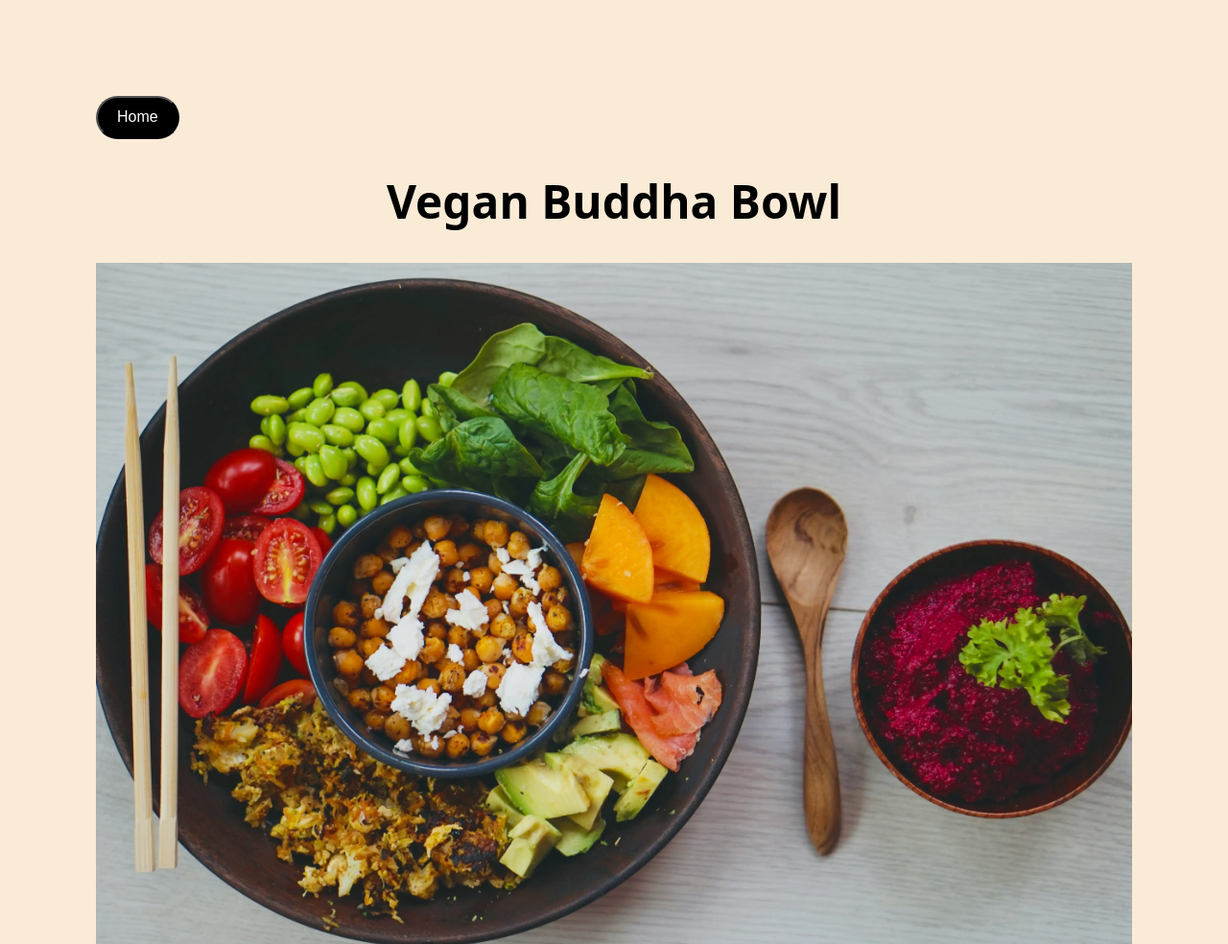
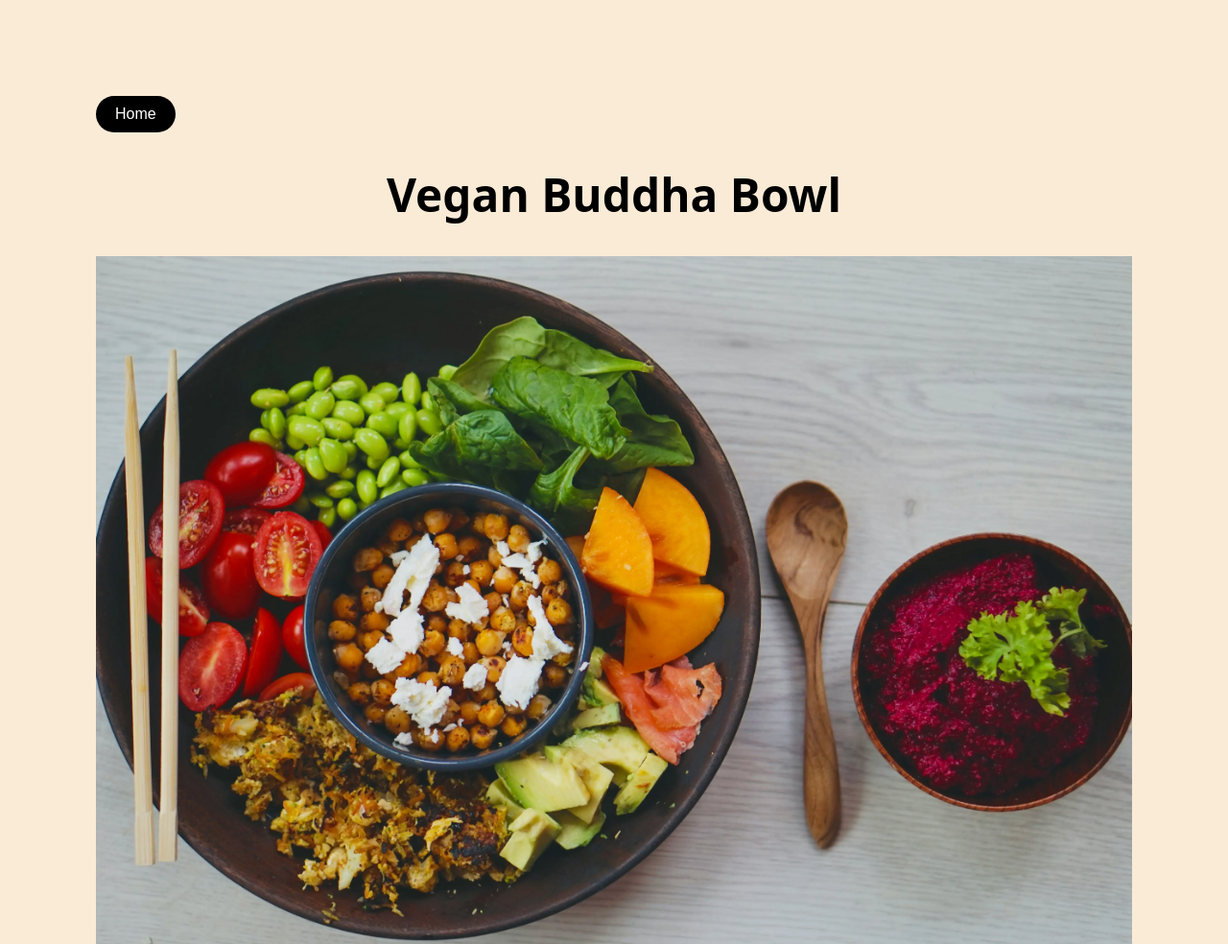
Before and after one commit to tristan-rtg/odin-recipes, a plain HTML site: page recipes/bowl.html in a window 1280 px wide. Shown: the top 984 px of the page at 96% size. Drawn offline with Linux system fonts and the light colour scheme.

Commit message:
fix home-button styling
remove the border and remove line-height padding is suffient enough

```diff
--- a/style.css
+++ b/style.css
@@ -27,10 +27,9 @@ p {
 }
 button {
     background-color: black;
-    line-height: 20px;
     padding: 10px;
+    border: 0px;
     border-radius: 30px;
-    margin: auto;
 }
 Button:hover {
     background: #029a32;
```
